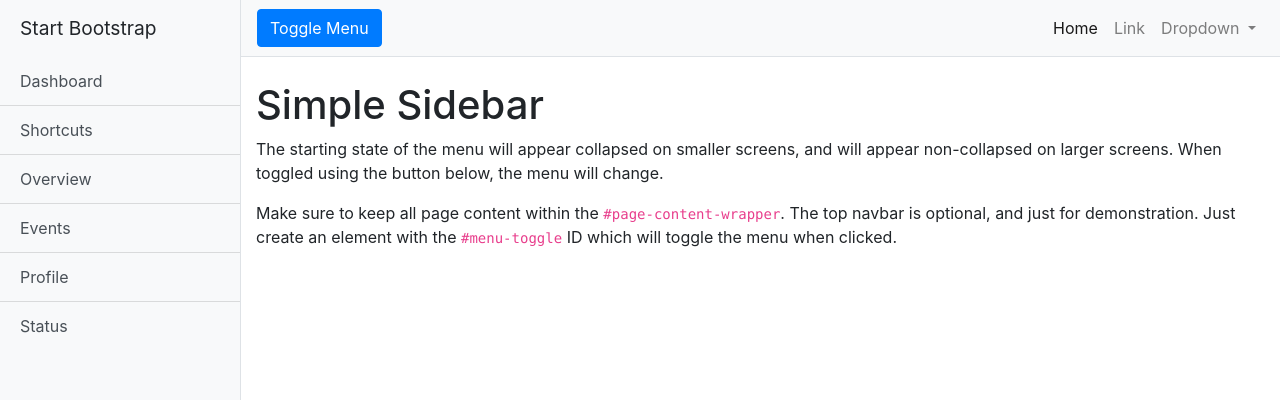
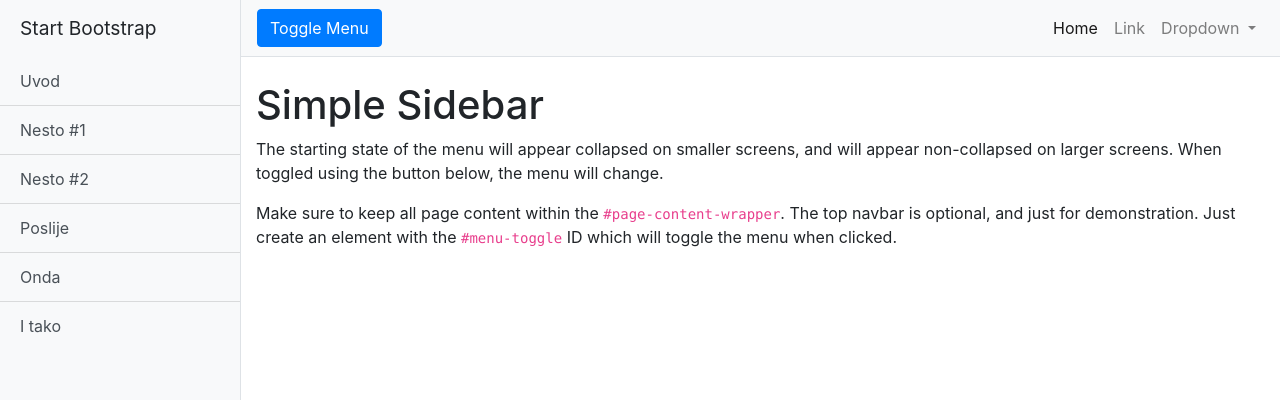
Before and after one commit to learnts/web, a website: page index.html in a window 1280 px wide. Shown: the top 400 px of the page. Drawn offline with Linux system fonts and the light colour scheme.

Commit message:
prva promjena

```diff
--- a/index.html
+++ b/index.html
@@ -26,12 +26,12 @@
     <div class="bg-light border-right" id="sidebar-wrapper">
       <div class="sidebar-heading">Start Bootstrap </div>
       <div class="list-group list-group-flush">
-        <a href="#" class="list-group-item list-group-item-action bg-light">Dashboard</a>
-        <a href="#" class="list-group-item list-group-item-action bg-light">Shortcuts</a>
-        <a href="#" class="list-group-item list-group-item-action bg-light">Overview</a>
-        <a href="#" class="list-group-item list-group-item-action bg-light">Events</a>
-        <a href="#" class="list-group-item list-group-item-action bg-light">Profile</a>
-        <a href="#" class="list-group-item list-group-item-action bg-light">Status</a>
+        <a href="#" class="list-group-item list-group-item-action bg-light">Uvod</a>
+        <a href="#" class="list-group-item list-group-item-action bg-light">Nesto #1</a>
+        <a href="#" class="list-group-item list-group-item-action bg-light">Nesto #2</a>
+        <a href="#" class="list-group-item list-group-item-action bg-light">Poslije</a>
+        <a href="#" class="list-group-item list-group-item-action bg-light">Onda</a>
+        <a href="#" class="list-group-item list-group-item-action bg-light">I tako</a>
       </div>
     </div>
     <!-- /#sidebar-wrapper -->
```
